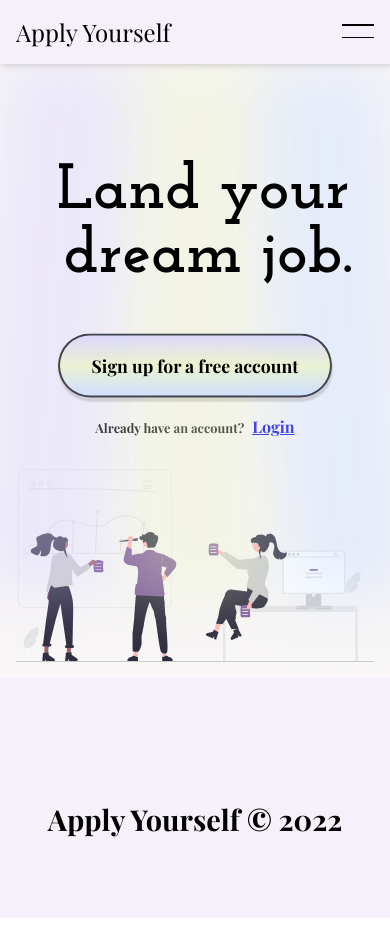
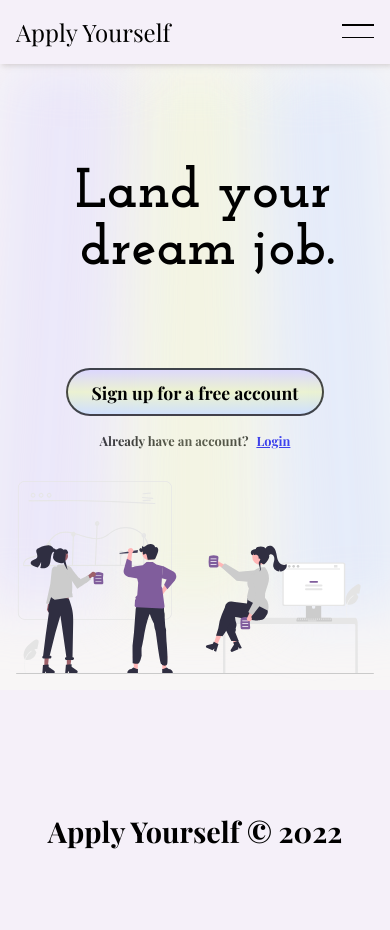
Before and after one commit to a-stepanian/apply-yourself-client, a React (Create React App) app: page / in a window 390 px wide. Built offline with nearby package versions, Linux system fonts and the light colour scheme; no server answers; a web font is replaced by a local one.

Commit message:
add responsive styling

```diff
--- a/src/pages/HeroPage.js
+++ b/src/pages/HeroPage.js
@@ -69,15 +69,18 @@ const Wrapper = styled.main`
   justify-content: center;
   align-items: center;
   h1 {
-    margin: 5rem 0 3rem;
+    width: 17rem;
+    height: 8rem;
+    margin: 5rem 0;
     text-align: center;
+    font-size: 3.5rem;
+    line-height: 3rem;
   }
   .dot,
   .space {
     margin-left: 1rem;
     position: relative;
     z-index: 1;
-    font-size: 4rem;
     font-family: "Josefin Slab", serif;
     display: none;
     letter-spacing: -1rem;
@@ -87,22 +90,20 @@ const Wrapper = styled.main`
     display: inline;
   }
   .svg {
+    position: relative;
+    z-index: 1;
     width: 100%;
-    animation: fadeIn 5s;
   }
 
-  .register-wrapper {
-    animation: fadeIn 5s;
-  }
   .register {
     text-decoration: none;
     position: relative;
     z-index: 1;
     width: 100%;
-    height: 4rem;
-    padding: 0 2rem;
+    height: 3rem;
+    padding: 0 1.5rem;
     border: 2px solid rgba(0, 0, 0, 0.7);
-    border-radius: 2rem;
+    border-radius: 1.5rem;
     background: linear-gradient(
       rgba(215, 210, 255, 0.8),
       rgba(235, 243, 200, 0.8),
@@ -114,33 +115,64 @@ const Wrapper = styled.main`
     display: flex;
     justify-content: center;
     align-items: center;
-    animation: hover 1.2s infinite;
-    @keyframes hover {
-      0% {
-        transform: translateY(0);
-      }
-      50% {
-        transform: translateY(-3px);
-        box-shadow: 1px 5px 2px rgba(0, 0, 0, 0.15);
-      }
-      100% {
-        transform: translateY(0);
-      }
-    }
   }
   .login-wrapper {
     margin-top: 1rem;
     margin-bottom: 2rem;
-    animation: fadeIn 5s;
     p {
       font-size: 0.8rem;
       font-weight: 900;
     }
     .login {
       margin-left: 0.5rem;
-      font-size: 1rem;
     }
   }
+
+  /* Media Queries */
+  @media (min-width: 480px) {
+    h1 {
+      width: 30rem;
+      height: 4rem;
+      margin: 5rem 0 3rem;
+      font-size: 2.8rem;
+    }
+    .register-wrapper,
+    .login-wrapper {
+      animation: fadeIn 5s;
+    }
+    .register {
+      animation: hover 1.2s infinite;
+    }
+  }
+
+  @media (min-width: 768px) {
+    h1 {
+      width: 50rem;
+      margin: 25vh 0 40vh;
+      font-size: 4.5rem;
+      line-height: 4.5rem;
+    }
+    .register-wrapper,
+    .login-wrapper {
+      position: absolute;
+      right: calc(50% - 20rem);
+      width: 17rem;
+      display: flex;
+      justify-content: center;
+    }
+    .register-wrapper {
+      top: 60vh;
+    }
+    .login-wrapper {
+      color: rgba(0, 0, 0, 0.5);
+      top: calc(60vh + 2.5rem);
+    }
+    .svg {
+      max-width: 60rem;
+    }
+  }
+
+  /* Animations */
   @keyframes fadeIn {
     0% {
       opacity: 0;
@@ -152,20 +184,16 @@ const Wrapper = styled.main`
       opacity: 1;
     }
   }
-
-  @media (min-width: 460px) {
-    .dot {
-      font-size: 5rem;
+  @keyframes hover {
+    0% {
+      transform: translateY(0);
     }
-  }
-
-  @media (min-width: 560px) {
-    height: 130vh;
-    .dot {
-      font-size: 6rem;
+    50% {
+      transform: translateY(-3px);
+      box-shadow: 1px 5px 2px rgba(0, 0, 0, 0.15);
     }
-    .svg {
-      width: 60%;
+    100% {
+      transform: translateY(0);
     }
   }
 `;
```
